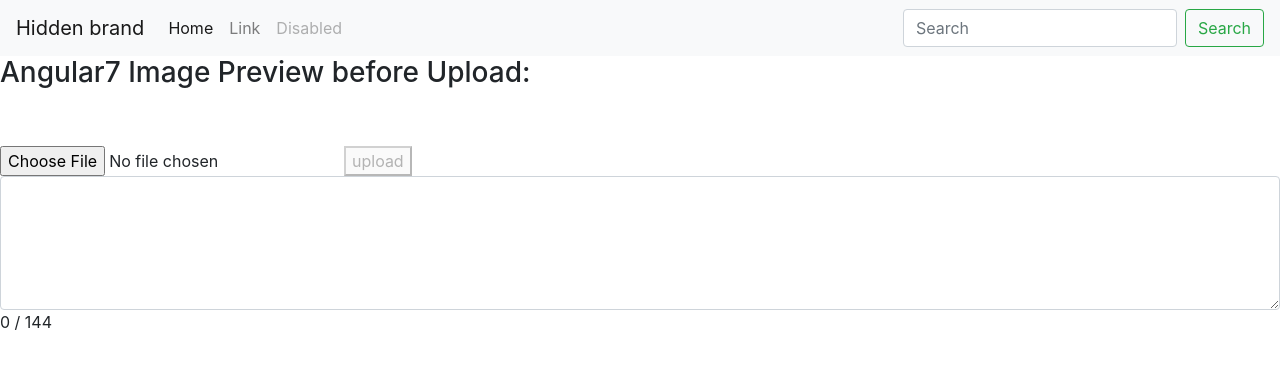
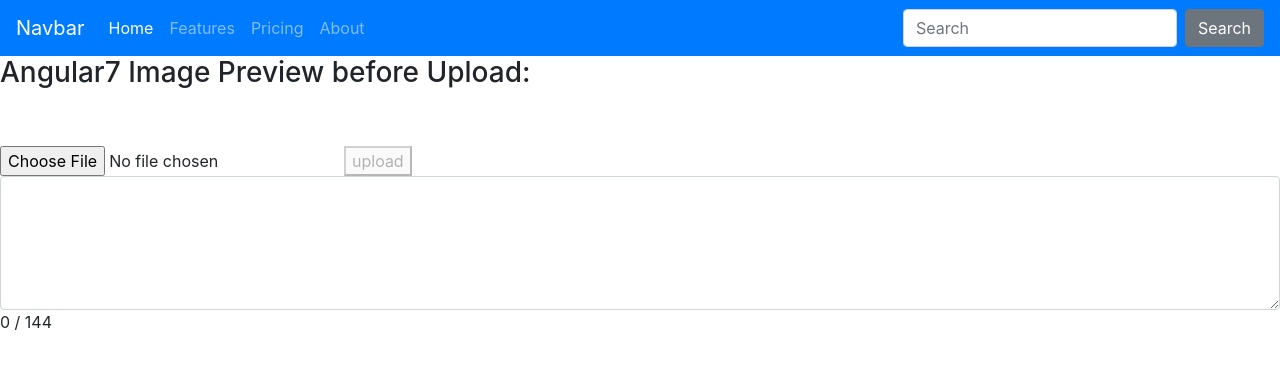
Before and after one commit to praveenpkg8/crayon-webapp, an Angular app: page / in a window 1280 px wide. Shown: the top 368 px of the page. Built offline with nearby package versions, Linux system fonts and the light colour scheme; no server answers.

Commit message:
changes made in navbar

```diff
--- a/src/app/navbar/navbar.component.html
+++ b/src/app/navbar/navbar.component.html
@@ -1,23 +1,27 @@
-<nav class="navbar navbar-expand-lg navbar-light bg-light">
-  <button class="navbar-toggler" type="button" data-toggle="collapse" data-target="#navbarTogglerDemo01" aria-controls="navbarTogglerDemo01" aria-expanded="false" aria-label="Toggle navigation">
+<nav class="navbar navbar-expand-lg navbar-dark bg-primary">
+    <a class="navbar-brand" href="#">Navbar</a>
+    <button class="navbar-toggler" type="button" data-toggle="collapse" data-target="#navbarColor01" aria-controls="navbarColor01" aria-expanded="false" aria-label="Toggle navigation">
       <span class="navbar-toggler-icon"></span>
     </button>
-  <div class="collapse navbar-collapse" id="navbarTogglerDemo01">
-    <a class="navbar-brand" href="#">Hidden brand</a>
-    <ul class="navbar-nav mr-auto mt-2 mt-lg-0">
+
+    <div class="collapse navbar-collapse" id="navbarColor01">
+      <ul class="navbar-nav mr-auto">
         <li class="nav-item active">
           <a class="nav-link" href="#">Home <span class="sr-only">(current)</span></a>
         </li>
         <li class="nav-item">
-        <a class="nav-link" href="#">Link</a>
+          <a class="nav-link" href="#">Features</a>
         </li>
         <li class="nav-item">
-        <a class="nav-link disabled" href="#" tabindex="-1" aria-disabled="true">Disabled</a>
+          <a class="nav-link" href="#">Pricing</a>
+        </li>
+        <li class="nav-item">
+          <a class="nav-link" href="#">About</a>
         </li>
       </ul>
       <form class="form-inline my-2 my-lg-0">
-      <input class="form-control mr-sm-2" type="search" placeholder="Search" aria-label="Search">
-      <button class="btn btn-outline-success my-2 my-sm-0" type="submit">Search</button>
+        <input class="form-control mr-sm-2" type="text" placeholder="Search">
+        <button class="btn btn-secondary my-2 my-sm-0" type="submit">Search</button>
       </form>
     </div>
   </nav>
```
Lines whose indentation alone changed are shown as unchanged.
